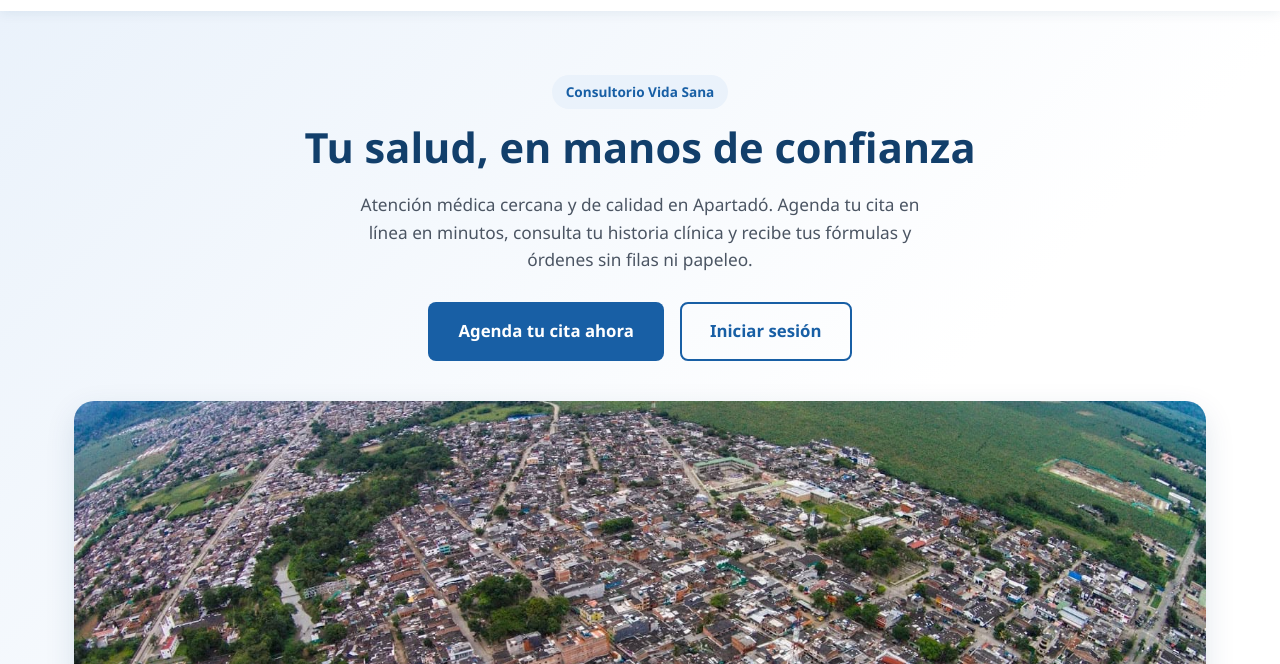
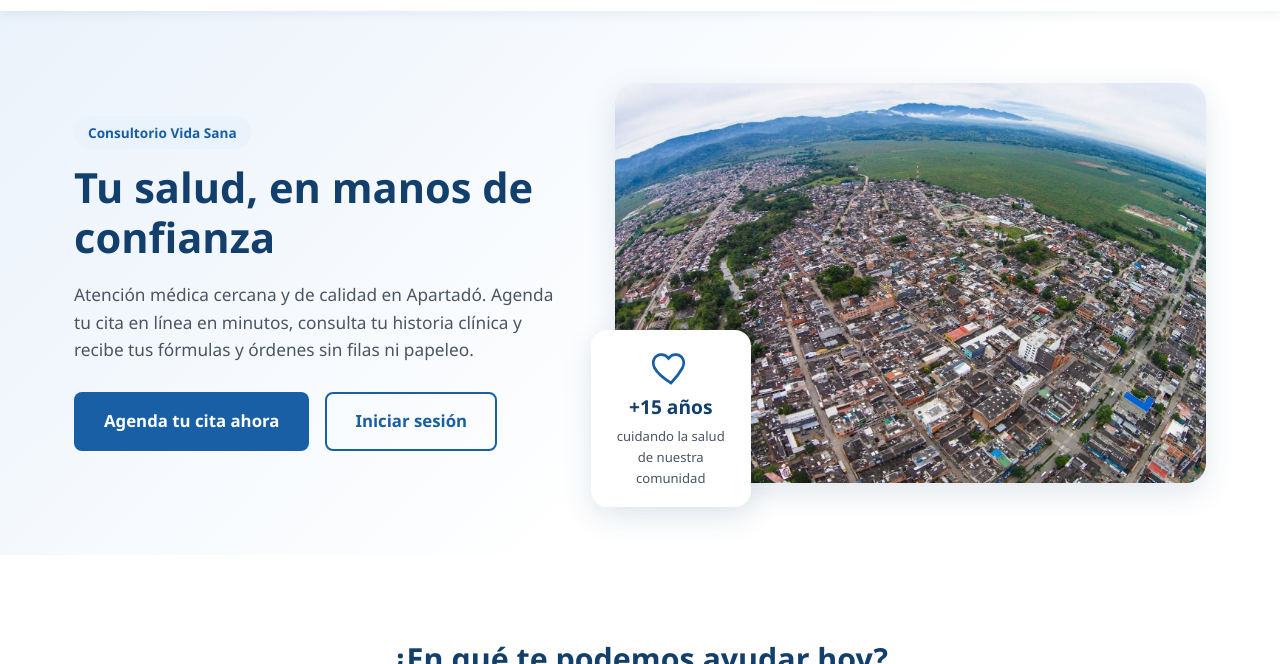
Before and after one commit to luisapalacios69242-wq/IPS-VIDA-SANA, a plain HTML site: page frontend/bienvenida.html in a window 1280 px wide. Shown: the part 65-729 px from the top of the page. Drawn offline with Linux system fonts and the light colour scheme.

Commit message:
Rediseño de bienvenida.html: color azul, datos reales y foto de la ciudad

```diff
--- a/frontend/css/bienvenida.css
+++ b/frontend/css/bienvenida.css
@@ -145,13 +145,18 @@ a {
 /* ===== Hero ===== */
 .vs-hero {
   background: linear-gradient(135deg, var(--azul-claro) 0%, var(--blanco) 60%);
-  padding: 64px 0 96px;
+  padding: 72px 0;
+}
+
+.vs-hero .vs-contenedor {
+  display: grid;
+  grid-template-columns: 1fr 1.2fr;
+  gap: 48px;
+  align-items: center;
 }
 
 .vs-hero-texto {
-  max-width: 720px;
-  margin: 0 auto 40px;
-  text-align: center;
+  text-align: left;
 }
 
 .vs-hero-texto h1 {
@@ -164,15 +169,15 @@ a {
 .vs-hero-texto p {
   color: var(--gris-texto);
   font-size: 1.08rem;
-  margin: 0 auto 28px;
-  max-width: 560px;
+  margin-bottom: 28px;
+  max-width: 480px;
 }
 
 .vs-hero-botones {
   display: flex;
   gap: 16px;
   flex-wrap: wrap;
-  justify-content: center;
+  justify-content: flex-start;
 }
 
 .vs-hero-imagen {
@@ -181,7 +186,7 @@ a {
 
 .vs-hero-foto {
   width: 100%;
-  height: 420px;
+  height: 400px;
   object-fit: cover;
   border-radius: 20px;
   box-shadow: var(--sombra);
@@ -190,7 +195,7 @@ a {
 .vs-hero-tarjeta {
   position: absolute;
   bottom: -24px;
-  left: 40px;
+  left: -24px;
   background: var(--blanco);
   padding: 18px 22px;
   border-radius: 16px;
@@ -490,6 +495,7 @@ a {
     display: none;
   }
 
+  .vs-hero .vs-contenedor,
   .vs-nosotros-grid {
     grid-template-columns: 1fr;
   }
@@ -504,10 +510,6 @@ a {
 
   .vs-footer-grid {
     grid-template-columns: 1fr 1fr;
-  }
-
-  .vs-hero-foto {
-    height: 300px;
   }
 
   .vs-hero-tarjeta {
```
